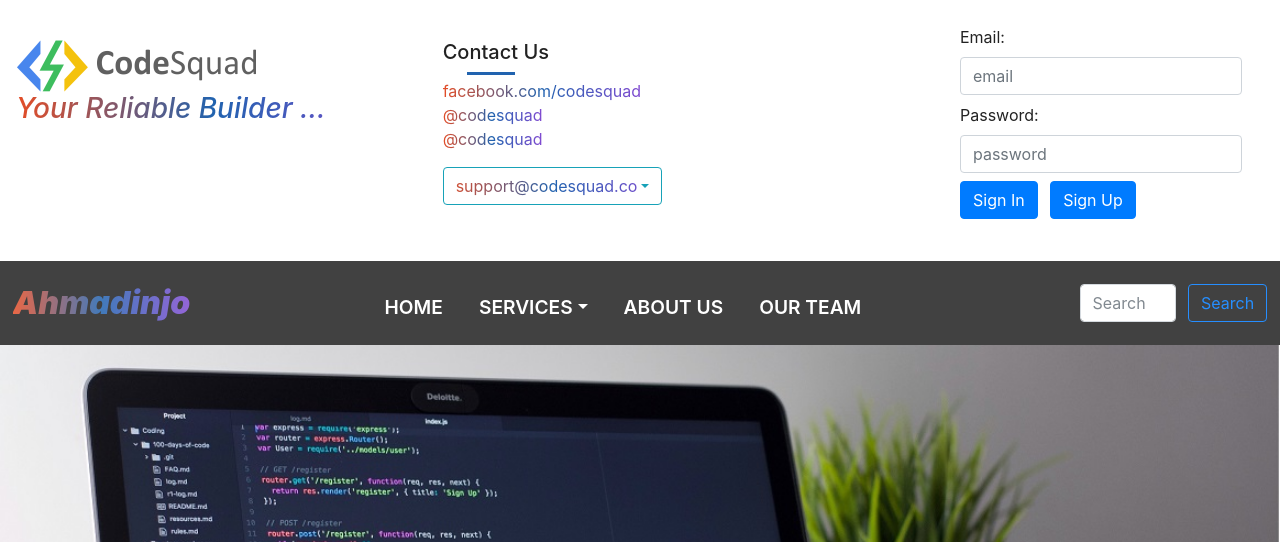
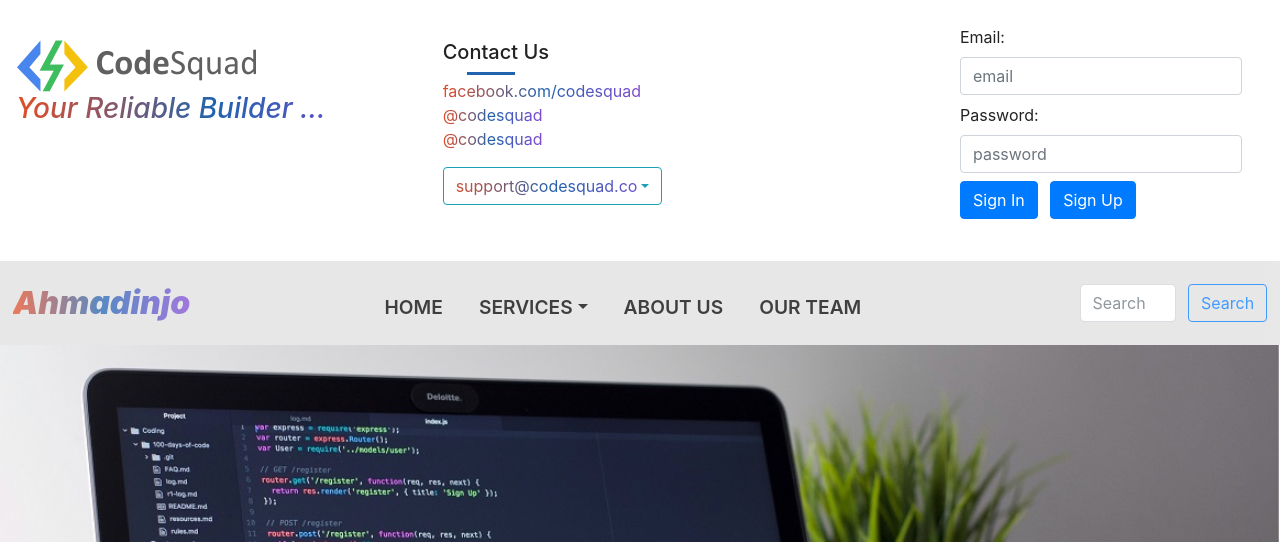
Before and after one commit to ahmadinjo/CodeSquad, a PHP site: page / in a window 1280 px wide. Shown: the top 542 px of the page. Run offline with PHP 8.4, Linux system fonts and the light colour scheme; some libraries are stand-ins or nearby versions.

Commit message:
Fix on the Navbar and Mission & Vision (animation) for 3rd Task

```diff
--- a/task-3/css/style.css
+++ b/task-3/css/style.css
@@ -302,10 +302,14 @@ hr.hr-force {
   margin-top: -4.5rem;
 }
 
-nav.navbar-dark {
-  background-color: #202020 !important;
-  opacity: 0.85;
+nav.navbar-light {
+  background-color: #e0e0e0 !important;
+  opacity: 0.75;
   z-index: 1;
+}
+
+nav.navbar-light .navbar-nav .nav-item .nav-link {
+  color: #000000!important;
 }
 
 .footer-social a {
@@ -433,7 +437,7 @@ nav.navbar-dark {
  } */
 
 .anime .tab-pane.fade {
-     transition: all 2s;
+  transition: all 0.5s;
   transform: translateY(50%);
 }
 
--- a/task-3/index.html
+++ b/task-3/index.html
@@ -116,7 +116,7 @@
     <div class="clearfix"></div>
 
     <!-- Top Navigation Bar -->
-    <nav class="navbar navbar-expand-md navbar-dark sticky-top">
+    <nav class="navbar navbar-expand-md navbar-light">
       <a class="navbar-brand" href="#">Ahmadinjo</a>
       <button
         class="navbar-toggler"
@@ -138,7 +138,6 @@
           </li>
           <li class="nav-item dropdown">
             <a
-              type="button"
               class="nav-link dropdown-toggle"
               href="#"
               id="dropdownId"
@@ -157,7 +156,7 @@
             <a class="nav-link" href="#about">About Us</a>
           </li>
           <li class="nav-item">
-            <a class="nav-link" href="#team" team>Our Team</a>
+            <a class="nav-link" href="#team">Our Team</a>
           </li>
           <li class="nav-item">
             <a class="nav-link d-md-none" href="#signin">Sign In</a>
```
Lines whose indentation alone changed are shown as unchanged.
